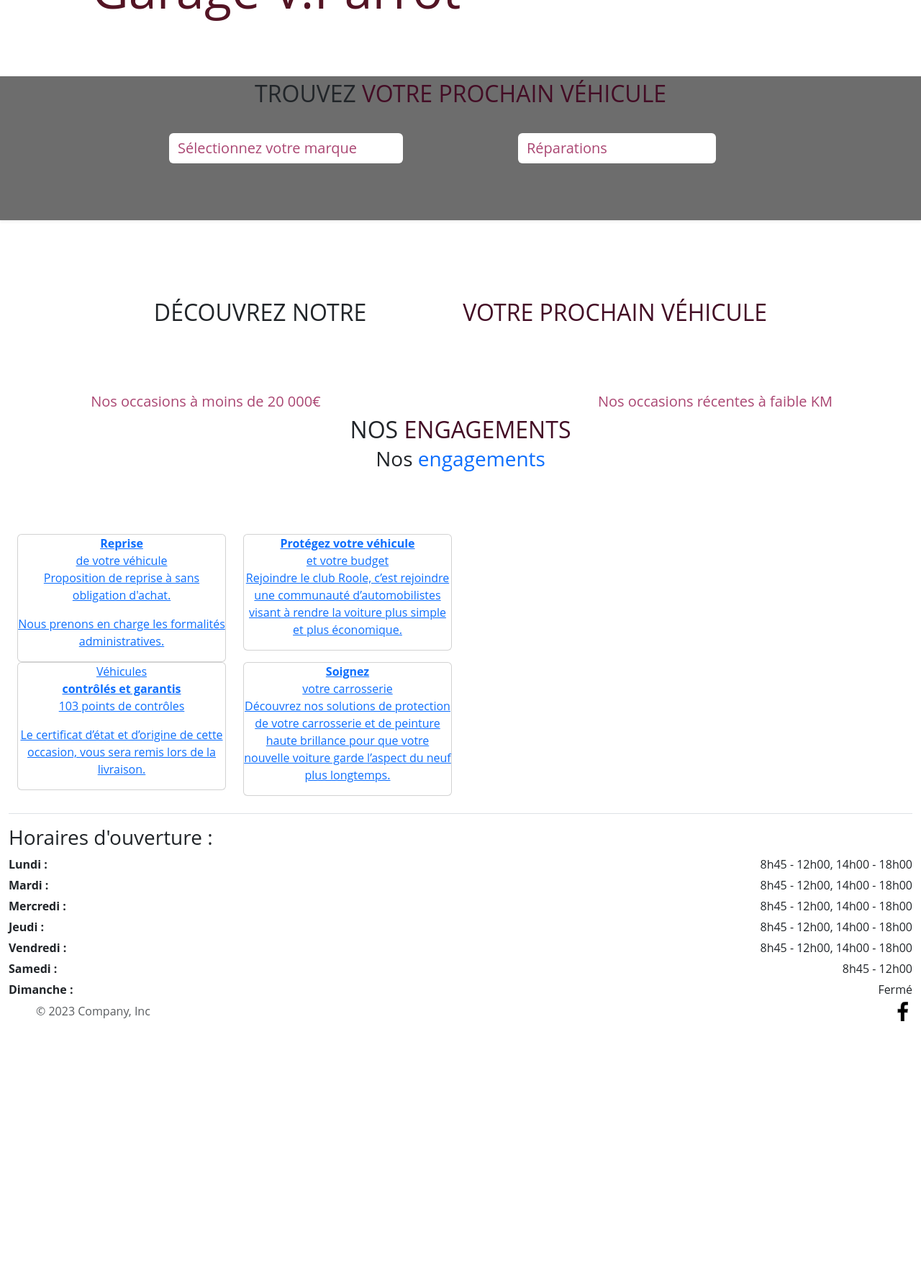
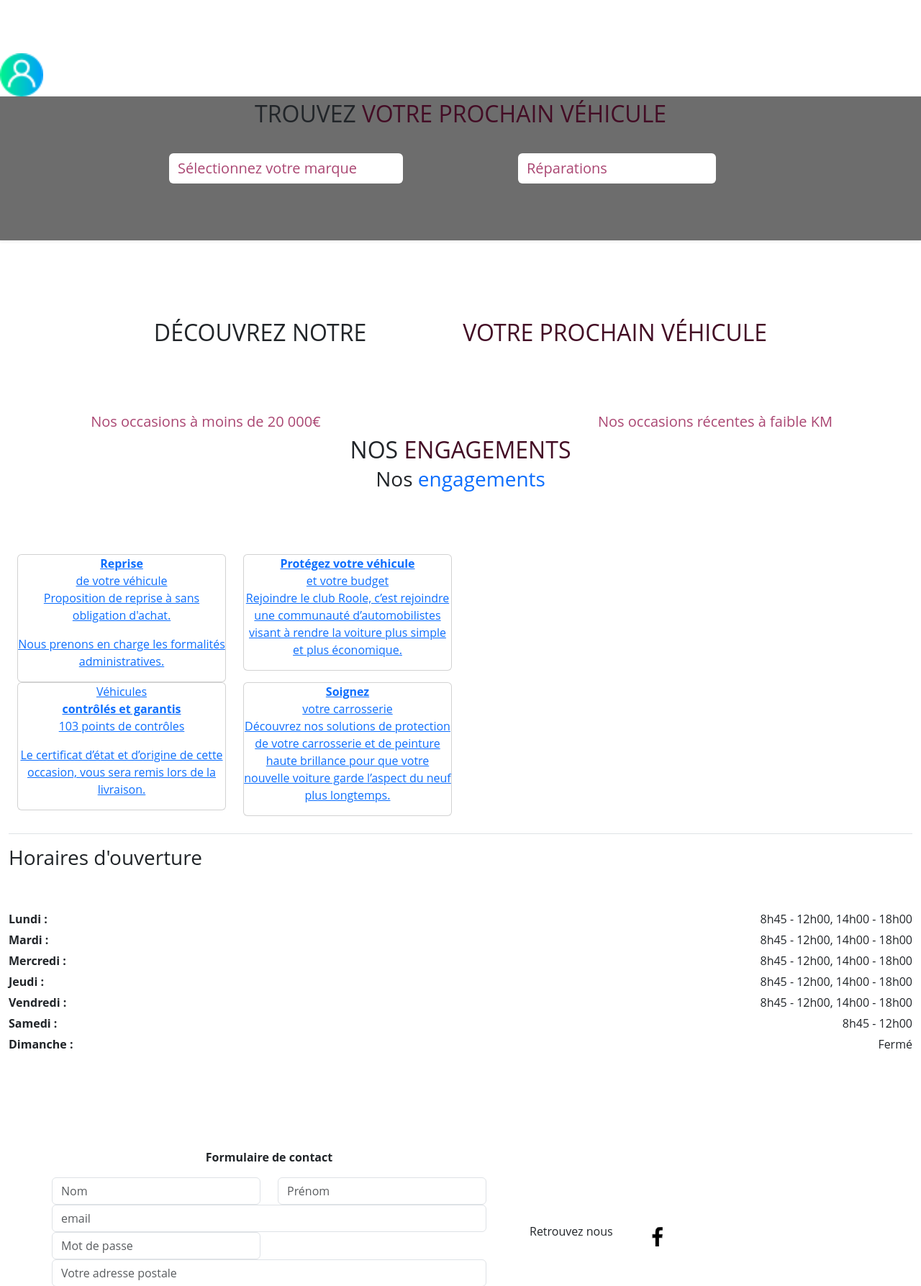
Before and after one commit to dev-passion76/garage_parrot, a PHP site: page /index.php in a window 1280 px wide. Shown: the part 978-2765 px from the top of the page at 72% size. Before the commit the page ends 2397 px from the top, so only its background shows below. Run offline with PHP 8.4, Linux system fonts and the light colour scheme; data that the repository does not hold is empty.

Commit message:
Ajout formulaire de contact client

```diff
--- a/lib_page/footer.php
+++ b/lib_page/footer.php
@@ -1,8 +1,8 @@
   <footer
-  class="d-flex flex-wrap justify-content-between align-items-center py-3 my-4 border-top"
+  class="d-flex flex-wrap justify-content-left align-items-center py-3 my-4 border-top"
   >
   <div id="horaires">
-    <h3>Horaires d'ouverture :</h3>
+    <h3>Horaires d'ouverture </h3><br/><br/>
     <ul>
         <li><strong>Lundi :</strong> 8h45 - 12h00, 14h00 - 18h00</li>
         <li><strong>Mardi :</strong> 8h45 - 12h00, 14h00 - 18h00</li>
@@ -13,24 +13,66 @@
         <li><strong>Dimanche :</strong> Fermé</li>
     </ul>
 </div>
+
+  <form class="row col-6 m-5">
+  <p><b>Formulaire de contact</b></p>
+    <div class="col-md-6">
+    <input type="email" class="form-control" id="FirstName" placeholder="Nom">
+  </div>
+
+    <div class="col-md-6">
+    <input type="email" class="form-control" id="LastName" placeholder="Prénom">
+  </div>
+
+    <div class="col-md-12">
+    <input type="email" class="form-control" id="inputEmail4" placeholder="email">
+  </div>
+
+  <div class="col-md-6">
+    <input type="password" class="form-control" id="inputPassword4" placeholder="Mot de passe">
+  </div>
+
+  <div class="col-12">
+    <input type="text" class="form-control" id="inputAddress" placeholder="Votre adresse postale">
+  </div>
+
+  <div class="col-md-6">
+    <input type="text" class="form-control" id="inputCity" placeholder="ville">
+  </div>
+
+  <div class="col-12 my-2">
+    <div class="form-check">
+      <input class="form-check-input" type="checkbox" id="gridCheck">
+      <label class="form-check-label" for="gridCheck">
+        En cliquant sur "Envoyer" j'accepte les conditions d'utilisations
+      </label>
+    </div>
+  </div>
+
+  <div class="col-12 my-2"> <!-- m=margin y=top-->
+    <button type="submit" class="btn btn-primary">Envoyer</button>
+  </div>
+</form>
+
+<p>Retrouvez nous</p>
+<br/><br/>
+  <img
+  class="ms-5"
+  src="assets/facebook-logo-108.png"
+  alt="Logo facebook"
+  />
+
   <div class="col-md-4 d-flex align-items-center">
     <a
     href="/"
-    class="mb-3 me-2 mb-md-0 text-body-secondary text-decoration-none lh-1"
+    class="my-6 mb-3 me-2 mb-md-0 text-body-secondary text-decoration-none lh-1"
     >
     <svg class="bi" width="30" height="24">
       <use xlink:href="#bootstrap"></use>
     </svg>
   </a>
-  <span class="mb-3 mb-md-0 text-body-secondary"
-  >© 2023 Company, Inc</span
-  >
-</div>
-  <img
-  class="ms-3"
-  src="assets/facebook-logo-108.png"
-  alt="Logo facebook"
-  />
+  <span class="my-4 mb-3 mb-md-0 text-body-secondary" >© 2023 Company, Inc</span>
+  </div>
 
 </div>
 </footer>
--- a/web/css/style.css
+++ b/web/css/style.css
@@ -105,14 +105,16 @@
 }
 
 .profile-icon-container {
-	position: relative;
+    width: 60px;
+    height: auto;  /* ne s'applique pas ds le css mais ds html, mm avec !important */
+    /* background-image: url('assets/photos_vehicules/user (2).png');
+    background-size: cover; Ou 100px 100px si je veux une taille spécifique */
+    /* background-position: center; */
 }
 
-/* .profile-icon {
-	width: 50px;
-	height: 50px;
-	border-radius: 50%;
-} */
+.profile-icon-right {
+    margin-left: auto; /* En CSS personnalisé non plus */
+}
 
 
 .navbar-brand {
@@ -121,7 +123,7 @@
 }
 
 .custom-select:focus {
-    box-shadow: none; /* Supprime l'ombre lorsqu'il est en focus */
+    box-shadow: none; /* Supprime l'ombre */
 }
 
 .navbar-custom {
--- a/web/index.php
+++ b/web/index.php
@@ -38,11 +38,6 @@ else
     $clUser = null;
     ?>
 <body>
-    <!-- Nouvelle div pour l'icône de profil -->
-    <div class="profile-icon-container">
-			<img src="assets/photos_vehicules/user (2).png" alt="Icône de profil" class="profile-icon">
-		</div>
-
    <div id="idConnect">
     <?php if ($clUser==null) {?>
    		<a href="signin.php">Se Connecter</a>
@@ -111,6 +106,12 @@ else
     </div>
   </nav>
 
+  <!-- Nouvelle div pour l'icône de profil -->
+    <!-- <div class="ms-auto">   en BS ne fonctionne pas -->
+    <div class="profile-icon-right"> <!-- Personnalisé non plus -->
+    <div class="profile-icon-container">
+			<img src="assets/photos_vehicules/user (2).png" alt="Icône de profil" class="profile-icon" style="width: 60px; height: auto;">
+		</div>
 
 <div
   class="shadow-sm mb-6 bg-body bg-custom height-custom text-center"
@@ -276,6 +277,8 @@ else
 	</div>
 </div>
 </div>
+
+
 <?php
 require_once '../lib_page/footer.php';
 ?>
```
